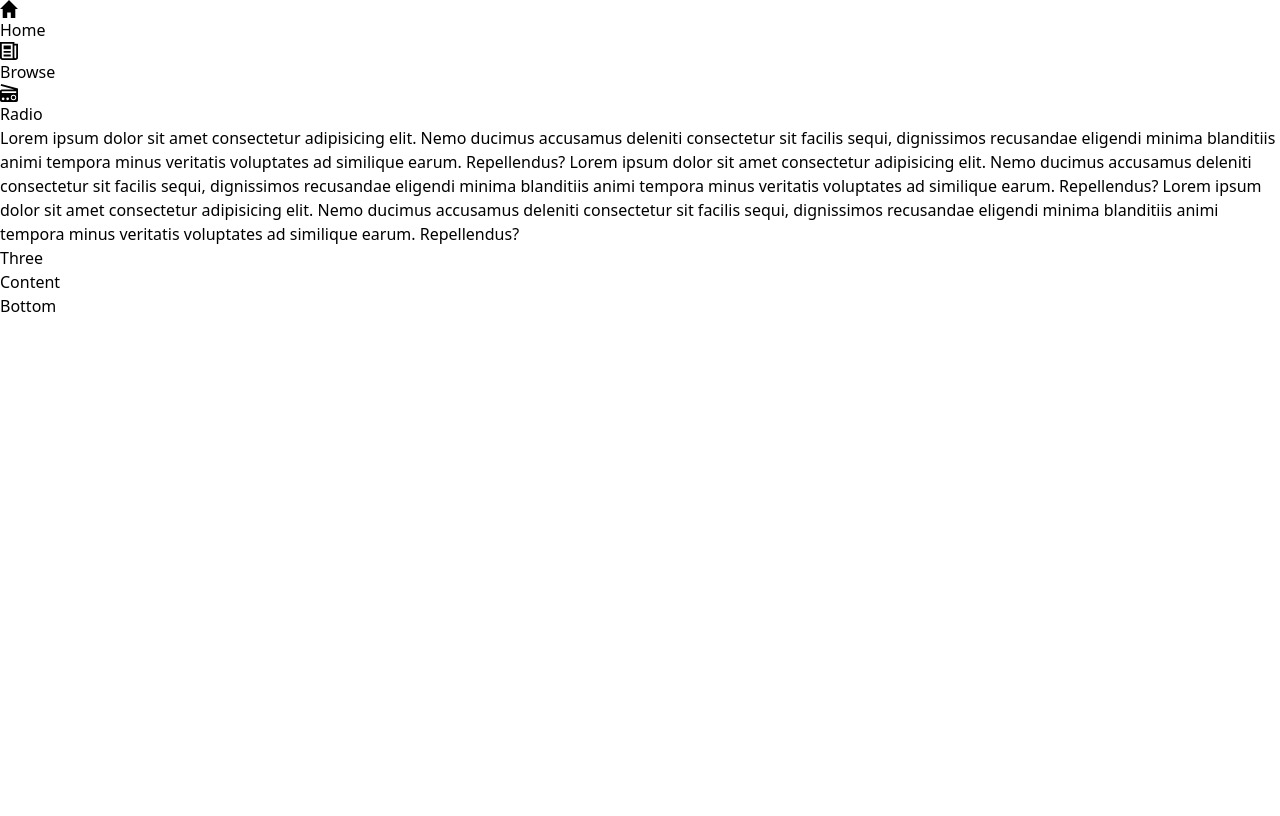
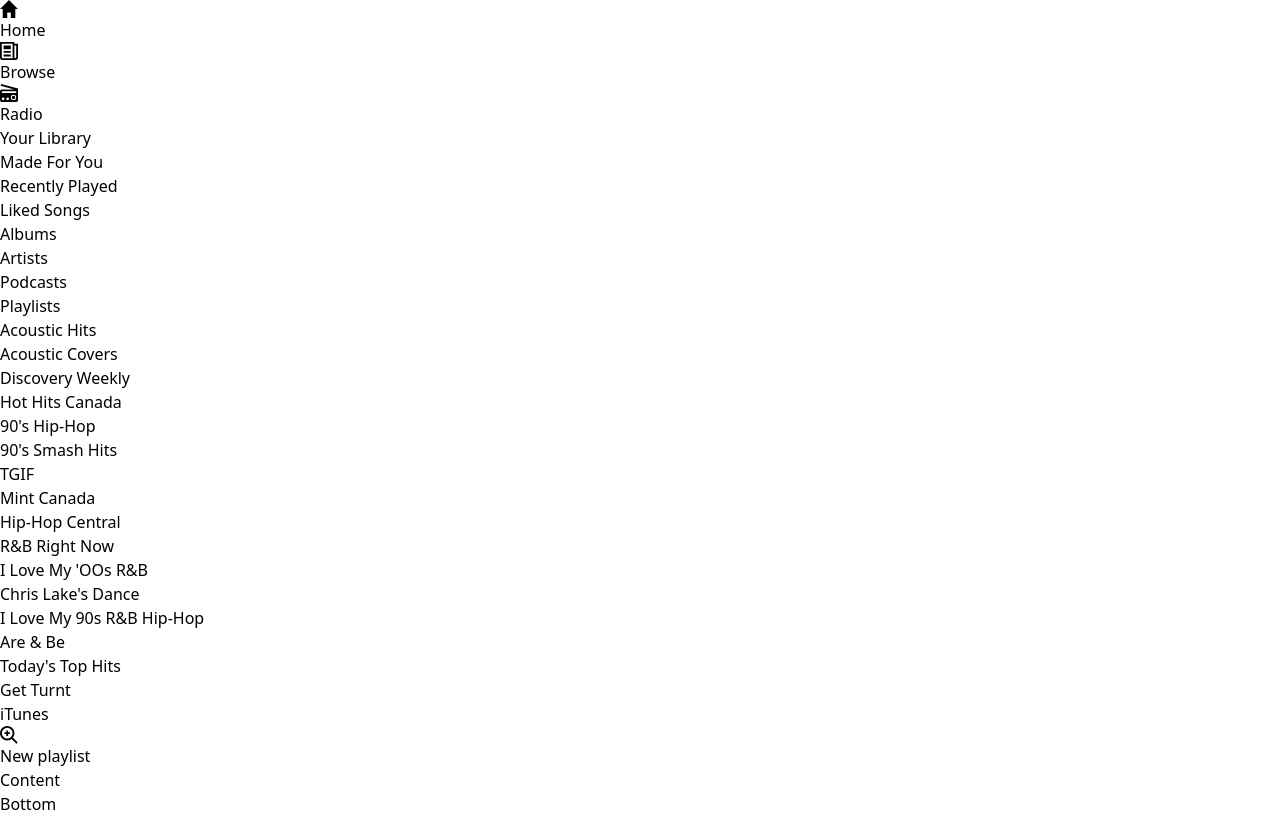
Before and after one commit to victor5743/web-page04, a Vue app: page / in a window 1280 px wide. Built offline with nearby package versions, Linux system fonts and the light colour scheme.

Commit message:
Sidebar finished

```diff
--- a/src/components/MenuOptions.vue
+++ b/src/components/MenuOptions.vue
@@ -1,7 +1,7 @@
 <template>
-	<a class="flex items-center ml-4 mt-4" href="#">
+	<a class="flex items-center ml-4" href="#">
 		<span v-html="options.svg"></span>
-		<span class="ml-2 mt-1 text-gray-400 hover:text-white">{{ options.title }}</span>
+		<span class="ml-2 mt-1 text-gray-500 hover:text-white">{{ options.title }}</span>
 	</a>
 </template>
 
--- a/src/components/Sidebar.vue
+++ b/src/components/Sidebar.vue
@@ -1,28 +1,41 @@
 <template>
 	<div class="w-1/5 flex flex-none flex-col justify-between bg-first">
+		<!-- Menu Options -->
 		<div>
 			<ul class="py-2">
-				<li
-					class="border-l-4 border-green-600"
-					v-for="(item, index) in options"
-					:key="item.id"
-				>
+				<li class="mt-4" v-for="(item, index) in options" :key="item.id">
 					<MenuOptions :options="options[index]" />
 				</li>
 			</ul>
 		</div>
+
+		<!-- Music Options -->
 		<div class="overflow-y-auto">
-			Lorem ipsum dolor sit amet consectetur adipisicing elit. Nemo ducimus accusamus
-			deleniti consectetur sit facilis sequi, dignissimos recusandae eligendi minima
-			blanditiis animi tempora minus veritatis voluptates ad similique earum. Repellendus?
-			Lorem ipsum dolor sit amet consectetur adipisicing elit. Nemo ducimus accusamus
-			deleniti consectetur sit facilis sequi, dignissimos recusandae eligendi minima
-			blanditiis animi tempora minus veritatis voluptates ad similique earum. Repellendus?
-			Lorem ipsum dolor sit amet consectetur adipisicing elit. Nemo ducimus accusamus
-			deleniti consectetur sit facilis sequi, dignissimos recusandae eligendi minima
-			blanditiis animi tempora minus veritatis voluptates ad similique earum. Repellendus?
+			<!-- Library -->
+			<div class="px-4 mt-2">
+				<h3 class="uppercase tracking-widest text-gray-500 text-xs">Your Library</h3>
+				<ul class="leading-loose">
+					<li v-for="item in library" :key="item.id">
+						<a class="hover:text-white" href="#">{{ item.msg }}</a>
+					</li>
+				</ul>
+			</div>
+
+			<!-- Playlists -->
+			<div class="px-4 mt-4">
+				<h3 class="uppercase tracking-widest text-gray-500 text-xs">Playlists</h3>
+				<ul class="leading-loose">
+					<li class="truncate" v-for="item in playlists" :key="item.id">
+						<a class="hover:text-white" href="#">{{ item.msg }}</a>
+					</li>
+				</ul>
+			</div>
 		</div>
-		<div>Three</div>
+
+		<!-- New Playlist Option -->
+		<div class="py-2 border-t border-gray-500">
+			<MenuOptions :options="playlist" />
+		</div>
 	</div>
 </template>
 
@@ -50,6 +63,38 @@
 						'<svg class="fill-current text-white" width="18" height="18" xmlns="http://www.w3.org/2000/svg" viewBox="0 0 20 20"><path d="M20 9v9a2 2 0 0 1-2 2H2a2 2 0 0 1-2-2V8c0-1.1.9-2 2-2h13.8L.74 1.97 1.26.03 20 5.06V9zm-5 9a3 3 0 1 0 0-6 3 3 0 0 0 0 6zM2 8v2h16V8H2zm1.5 10a1.5 1.5 0 1 0 0-3 1.5 1.5 0 0 0 0 3zm5 0a1.5 1.5 0 1 0 0-3 1.5 1.5 0 0 0 0 3zm6.5-1a2 2 0 1 1 0-4 2 2 0 0 1 0 4z"/></svg>',
 				},
 			],
+			library: [
+				{ msg: 'Made For You' },
+				{ msg: 'Recently Played' },
+				{ msg: 'Liked Songs' },
+				{ msg: 'Albums' },
+				{ msg: 'Artists' },
+				{ msg: 'Podcasts' },
+			],
+			playlists: [
+				{ msg: 'Acoustic Hits' },
+				{ msg: 'Acoustic Covers' },
+				{ msg: 'Discovery Weekly' },
+				{ msg: 'Hot Hits Canada' },
+				{ msg: "90's Hip-Hop" },
+				{ msg: "90's Smash Hits" },
+				{ msg: 'TGIF' },
+				{ msg: 'Mint Canada' },
+				{ msg: 'Hip-Hop Central' },
+				{ msg: 'R&B Right Now' },
+				{ msg: "I Love My 'OOs R&B" },
+				{ msg: "Chris Lake's Dance" },
+				{ msg: 'I Love My 90s R&B Hip-Hop' },
+				{ msg: 'Are & Be' },
+				{ msg: "Today's Top Hits" },
+				{ msg: 'Get Turnt' },
+				{ msg: 'iTunes' },
+			],
+			playlist: {
+				title: 'New playlist',
+				svg:
+					'<svg class="fill-current text-white" width="18" height="18" xmlns="http://www.w3.org/2000/svg" viewBox="0 0 20 20"><path fill-rule="evenodd" d="M12.9 14.32a8 8 0 1 1 1.41-1.41l5.35 5.33-1.42 1.42-5.33-5.34zM8 14A6 6 0 1 0 8 2a6 6 0 0 0 0 12zM7 7V5h2v2h2v2H9v2H7V9H5V7h2z"/></svg>',
+			},
 		};
 	},
 	components: {
```
